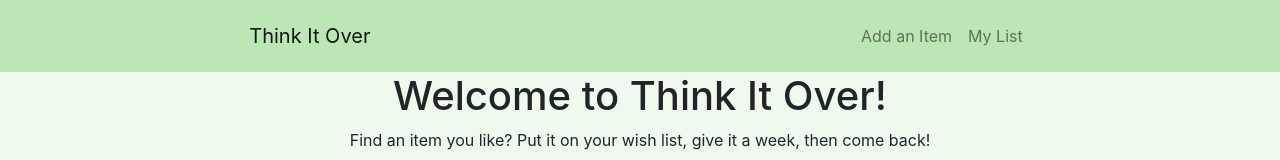
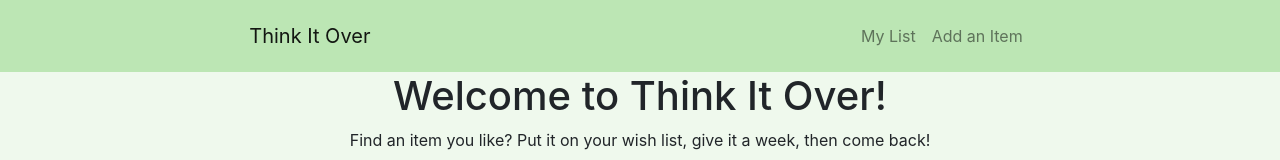
Before and after one commit to kaelaclement/think-it-over, a React (Create React App) app in the folder client/: page / in a window 1280 px wide. Shown: the top 160 px of the page. Built offline with nearby package versions, Linux system fonts and the light colour scheme; no server answers.

Commit message:
switch list and add item links in NavBar

```diff
--- a/client/src/components/NavBar.js
+++ b/client/src/components/NavBar.js
@@ -7,8 +7,8 @@ const NavBar = () => {
     <Navbar sticky="top" className="justify-content-around p-3" style={{background: '#bce6b4'}}>
       <Navbar.Brand href='/'>Think It Over</Navbar.Brand>
       <Nav>
+        <Nav.Link href='/my_list'>My List</Nav.Link>
         <Nav.Link href='/new'>Add an Item</Nav.Link>
-        <Nav.Link href='/my_list'>My List</Nav.Link>
       </Nav>
     </Navbar>
   )
```
